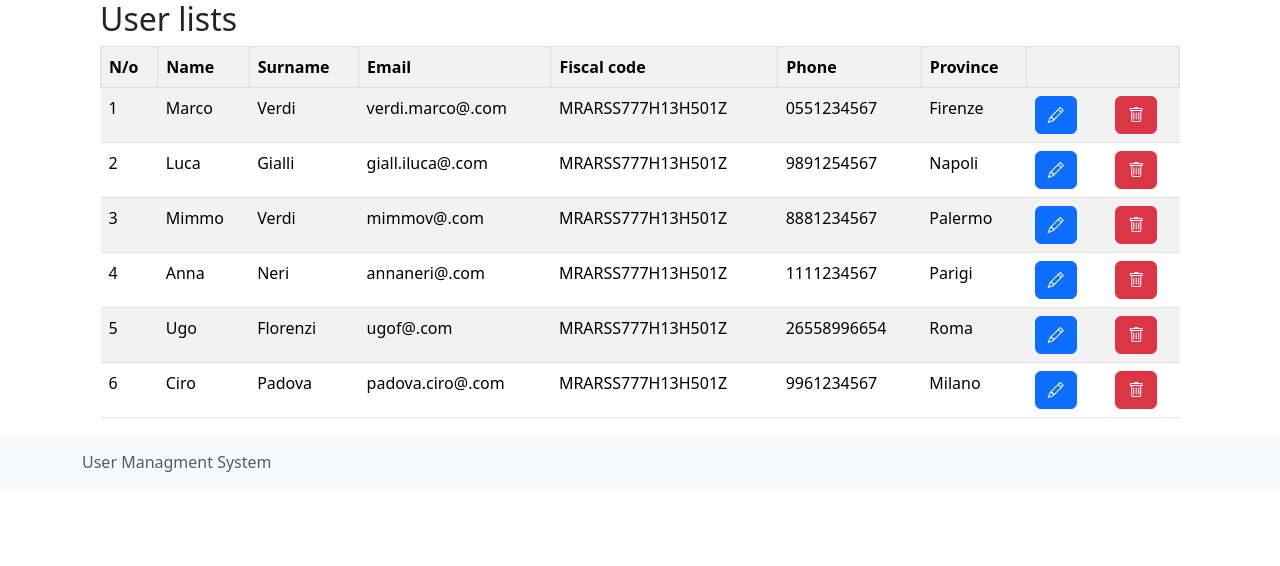
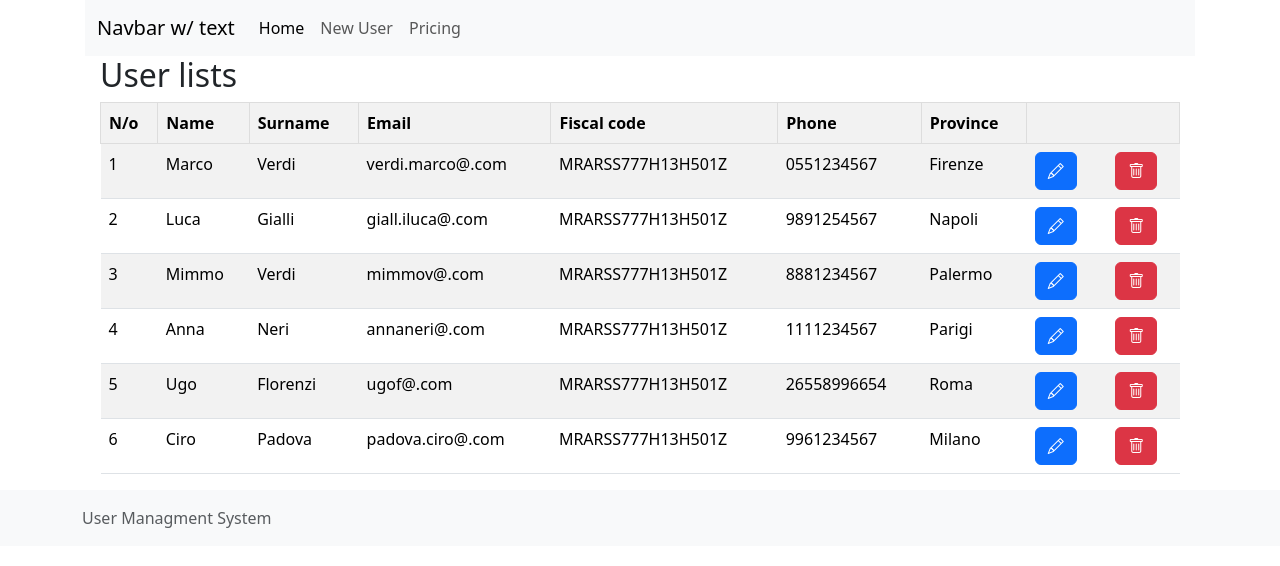
Before and after one commit to alexasfils/NewUseUms, an Angular app: page /users in a window 1280 px wide. Shown: the top 566 px of the page. Built offline with nearby package versions, Linux system fonts and the light colour scheme.

Commit message:
Create navbar componente, add new route creatre

```diff
--- a/src/app/app-routing.module.ts
+++ b/src/app/app-routing.module.ts
@@ -6,7 +6,9 @@ import { UserFormComponent } from './users/user-form/user-form.component';
 const routes: Routes = [
   { path: 'users', component: UsersListComponent },
   { path: '', redirectTo: 'users', pathMatch: 'full' },
+  { path: 'users/create', component: UserFormComponent, pathMatch: 'full' },
   { path: 'users/:id', component: UserFormComponent },
+
 ];
 
 @NgModule({
--- a/src/app/app.component.html
+++ b/src/app/app.component.html
@@ -1,3 +1,4 @@
+<app-navbar></app-navbar>
 <main class="flex-shrink-0">
     <div class="container">
         <div class="row">
--- a/src/app/app.module.ts
+++ b/src/app/app.module.ts
@@ -5,9 +5,10 @@ import { AppRoutingModule } from './app-routing.module';
 import { AppComponent } from './app.component';
 import { UsersModule } from './users/users.module';
 import { User, UserService } from './users/user.service';
+import { NavbarComponent } from './navbar/navbar.component';
 
 @NgModule({
-  declarations: [AppComponent],
+  declarations: [AppComponent, NavbarComponent],
   imports: [BrowserModule, AppRoutingModule, UsersModule],
   providers: [],
   bootstrap: [AppComponent],
--- /dev/null
+++ b/src/app/navbar/navbar.component.html
@@ -0,0 +1,23 @@
+
+<nav class="navbar navbar-expand-lg navbar-light bg-light">
+    <div class="container-fluid">
+        <a class="navbar-brand" href="#">Navbar w/ text</a>
+        <button class="navbar-toggler" type="button" data-bs-toggle="collapse" data-bs-target="#navbarText"
+            aria-controls="navbarText" aria-expanded="false" aria-label="Toggle navigation">
+            <span class="navbar-toggler-icon"></span>
+        </button>
+        <div class="collapse navbar-collapse" id="navbarText">
+            <ul class="navbar-nav me-auto mb-2 mb-lg-0">
+                <li class="nav-item">
+                    <a class="nav-link" routerLink="users" routerLinkActive="active" aria-current="page">Home</a>
+                </li>
+                <li class="nav-item">
+                    <a class="nav-link" routerLink="users/create" routerLinkActive="active">New User</a>
+                </li>
+                <li class="nav-item">
+                    <a class="nav-link" href="#">Pricing</a>
+                </li>
+            </ul>
+        </div>
+    </div>
+</nav>
```
Also changed, not shown: src/app/navbar/navbar.component.ts (added, +10 -0 lines), src/app/navbar/navbar.component.css (added), 1 other file (tests, documents, lock files or other folders).
